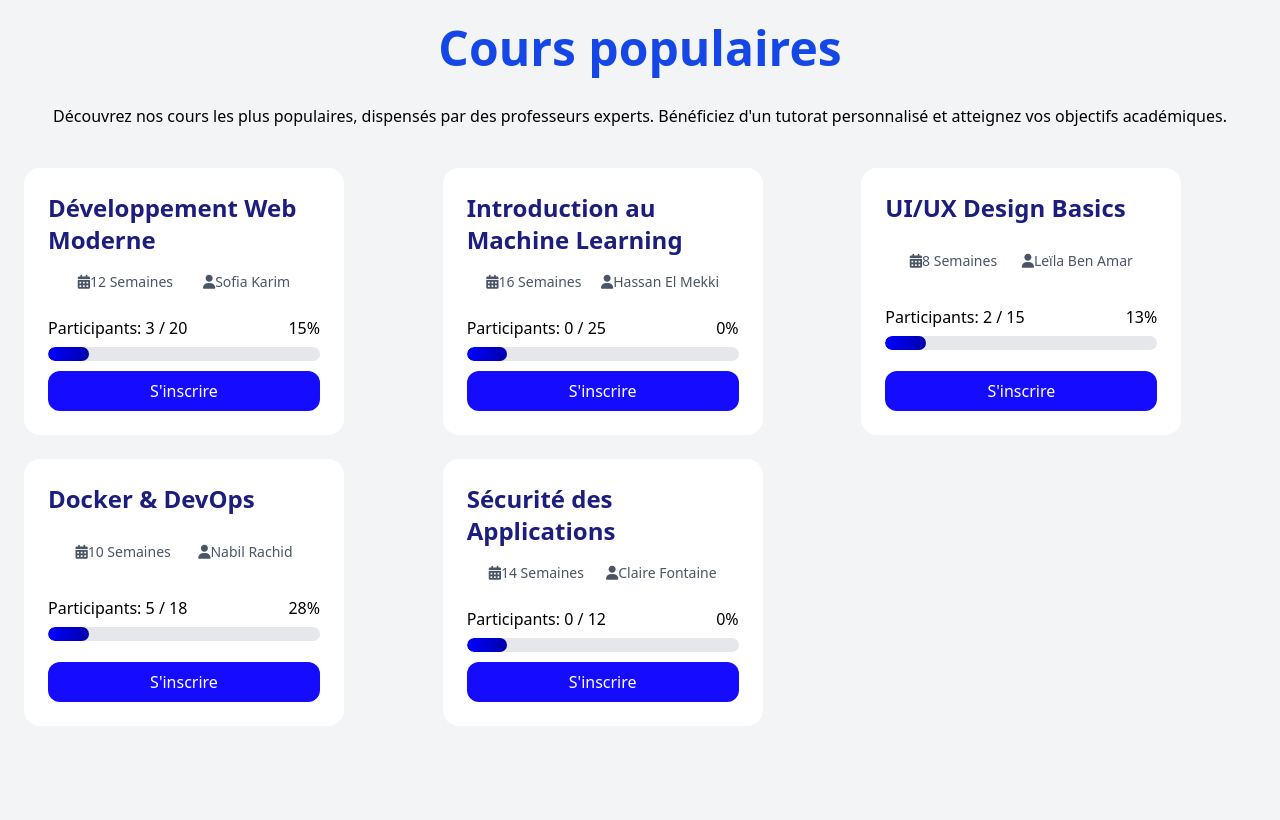
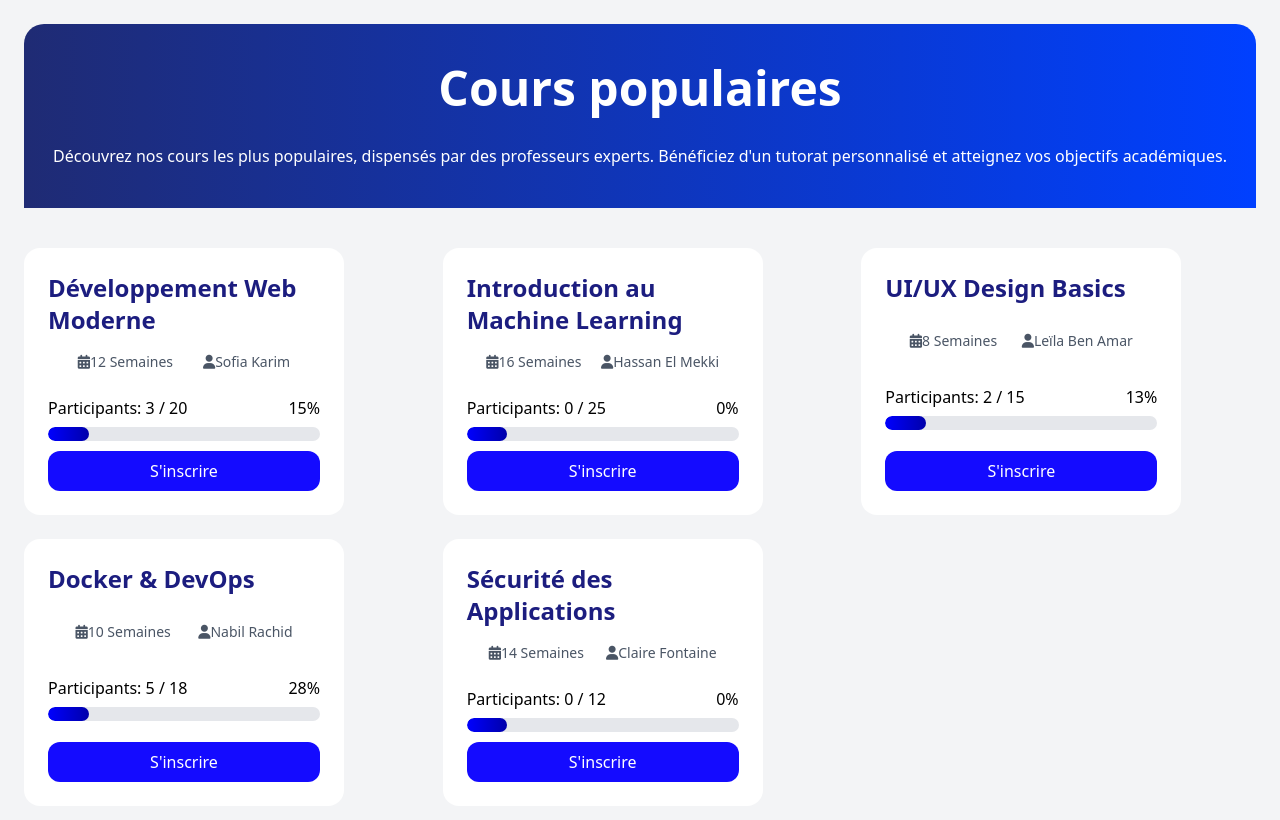
Before and after one commit to AyoubKhaoua/Gestion-d-v-nements-et-Formations, a website: page src/formation.html in a window 1280 px wide. Drawn offline with Linux system fonts and the light colour scheme.

Commit message:
ajouter background pour title

```diff
--- a/src/formation.css
+++ b/src/formation.css
@@ -20,3 +20,8 @@
     background: linear-gradient(to right, #0000ff, #0000aa);
     border-radius: 8px;
 }
+.formation-headr{
+    background: linear-gradient(90deg, #1f2b74 0%, #0040FF 100%);
+    padding: 40px 20px;
+    border-radius: 20px 20px 0px 0px;
+}
--- a/src/formation.html
+++ b/src/formation.html
@@ -16,10 +16,14 @@
 </head>
 
 <body class="bg-gray-100 min-h-screen p-6">
+    <div class="formation-headr">
+        <h1 class=" text-5xl font-bold text-center mb-8 text-white ">Cours populaires</h1>
+        <p class="flex justify-center items-center  text-center text-1xl text-white ">Découvrez nos cours les plus populaires,
+            dispensés
+            par des professeurs experts. Bénéficiez d'un tutorat personnalisé et atteignez vos objectifs académiques.
+        </p>
+    </div>
 
-    <h1 class=" text-5xl font-bold text-center mb-8 text-blue-700 ">Cours populaires</h1>
-    <p class="flex justify-center items-center  text-center text-1xl ">Découvrez nos cours les plus populaires, dispensés
-        par des professeurs experts. Bénéficiez d'un tutorat personnalisé et atteignez vos objectifs académiques.</p>
 
     <div id="cards-container" class="grid md:grid-cols-3 sm:grid-cols-2 gap-6 border-blue-800 py-10 ">
 
```
